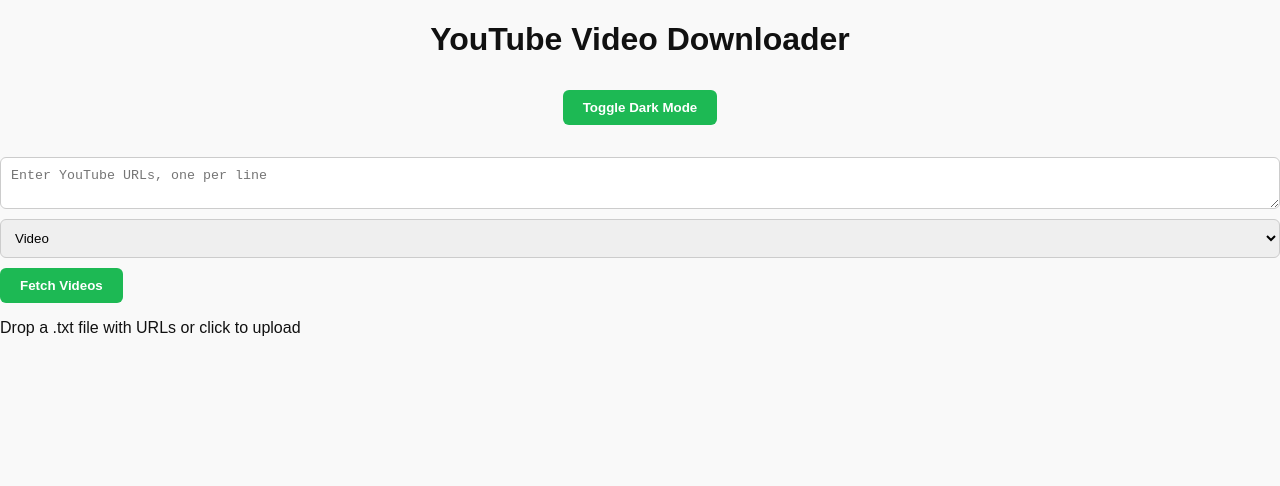
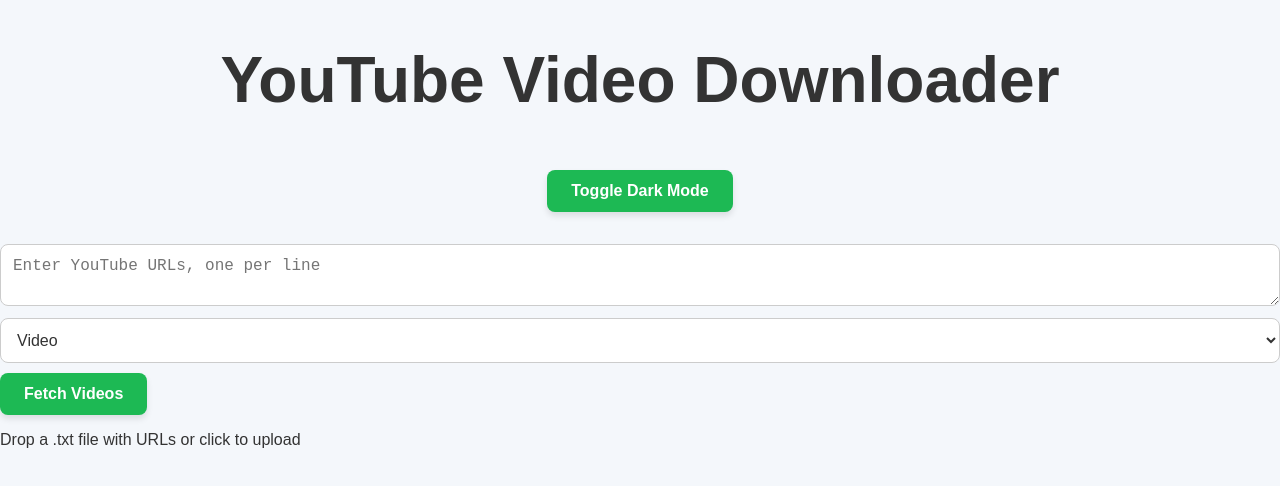
Before and after one commit to nafijninja/YOUTUBE_DOWNLOAD, a Next.js app: page / in a window 1280 px wide. Shown: the top 486 px of the page. Built offline with nearby package versions, Linux system fonts and the light colour scheme.

Commit message:
Update globals.css

```diff
--- a/styles/globals.css
+++ b/styles/globals.css
@@ -1,15 +1,15 @@
 /* Base styles */
 body {
-  font-family: Arial, sans-serif;
+  font-family: 'Arial', sans-serif;
   margin: 0;
   padding: 0;
-  background-color: #f9f9f9;
-  color: #111;
-  transition: background-color 0.3s, color 0.3s;
+  background-color: #f4f7fb;
+  color: #333;
+  transition: background-color 0.3s ease, color 0.3s ease;
 }
 
 .container {
-  max-width: 800px;
+  max-width: 900px;
   margin: 0 auto;
   padding: 20px;
 }
@@ -17,32 +17,47 @@
 header {
   text-align: center;
   margin-bottom: 2rem;
+  font-size: 2rem;
+  font-weight: bold;
+  color: #333;
 }
 
+/* Form styles */
 form {
   display: flex;
   flex-direction: column;
-  gap: 10px;
+  gap: 12px;
 }
 
 input, select, textarea {
-  padding: 10px;
+  padding: 12px;
   width: 100%;
   box-sizing: border-box;
   border: 1px solid #ccc;
-  border-radius: 6px;
+  border-radius: 8px;
+  background-color: #fff;
+  font-size: 1rem;
+  color: #333;
+  transition: border-color 0.3s;
+}
+
+input:focus, select:focus, textarea:focus {
+  border-color: #1db954;
+  outline: none;
 }
 
 button {
-  padding: 10px 20px;
+  padding: 12px 24px;
   margin-top: 10px;
   cursor: pointer;
   background-color: #1db954;
   color: white;
   border: none;
-  border-radius: 6px;
+  border-radius: 8px;
   font-weight: bold;
-  transition: background-color 0.2s;
+  font-size: 1rem;
+  transition: background-color 0.2s ease;
+  box-shadow: 0 4px 6px rgba(0, 0, 0, 0.1);
 }
 
 button:hover {
@@ -52,7 +67,7 @@
 /* Dark mode */
 .dark {
   background-color: #121212;
-  color: #ffffff;
+  color: #f1f1f1;
 }
 
 .dark input,
@@ -63,19 +78,34 @@
   border: 1px solid #444;
 }
 
+.dark button {
+  background-color: #159442;
+}
+
 .dark .drag-drop-box {
   border-color: #444;
-  color: #aaa;
+  color: #ccc;
 }
 
 /* Drag & Drop */
 .drag-drop-box {
   border: 2px dashed #ccc;
-  padding: 2rem;
+  padding: 3rem;
   text-align: center;
   border-radius: 10px;
-  margin-top: 20px;
+  margin-top: 30px;
   color: #555;
+  font-size: 1rem;
+  transition: border-color 0.3s ease;
+}
+
+.drag-drop-box:hover {
+  border-color: #1db954;
+}
+
+.drag-drop-box p {
+  margin: 0;
+  font-size: 1.1rem;
 }
 
 /* Video preview */
@@ -83,28 +113,46 @@
   display: flex;
   align-items: center;
   gap: 1rem;
-  margin-top: 1rem;
+  margin-top: 2rem;
+  border: 1px solid #eee;
+  padding: 12px;
+  border-radius: 10px;
+  background-color: #fff;
+  box-shadow: 0 2px 8px rgba(0, 0, 0, 0.1);
 }
 
 .video-preview img {
-  width: 120px;
-  height: 90px;
+  width: 140px;
+  height: 105px;
   object-fit: cover;
-  border-radius: 6px;
+  border-radius: 8px;
 }
 
 .video-info {
   flex-grow: 1;
 }
 
-/* File size display */
-.video-info .file-size {
-  margin: 0.4rem 0;
-  font-size: 0.9rem;
-  color: #555;
+.video-info h3 {
+  font-size: 1.25rem;
+  font-weight: bold;
+  color: #333;
 }
 
-/* Dark mode support for file size */
+.video-info .file-size {
+  margin: 0.5rem 0;
+  font-size: 1rem;
+  color: #777;
+}
+
+.video-info .file-size span {
+  font-weight: bold;
+}
+
+/* Dark mode support for video info */
+.dark .video-info h3 {
+  color: #f1f1f1;
+}
+
 .dark .video-info .file-size {
   color: #ccc;
 }
@@ -112,10 +160,10 @@
 /* Progress bar */
 .progress-bar {
   background-color: #eee;
-  border-radius: 4px;
+  border-radius: 5px;
+  margin-top: 15px;
+  height: 12px;
   overflow: hidden;
-  margin-top: 10px;
-  height: 10px;
 }
 
 .progress-fill {
@@ -129,7 +177,39 @@
 .error-message {
   background-color: #ffe5e5;
   color: #b10000;
-  padding: 10px;
-  border-radius: 5px;
-  margin-top: 10px;
+  padding: 15px;
+  border-radius: 8px;
+  margin-top: 20px;
+  font-size: 1rem;
+  text-align: center;
+  box-shadow: 0 2px 8px rgba(0, 0, 0, 0.1);
 }
+
+/* Responsive */
+@media (max-width: 768px) {
+  .container {
+    padding: 10px;
+  }
+
+  form {
+    gap: 8px;
+  }
+
+  input, select, textarea {
+    font-size: 0.95rem;
+  }
+
+  button {
+    font-size: 0.9rem;
+    padding: 10px 20px;
+  }
+
+  .video-preview {
+    flex-direction: column;
+    align-items: flex-start;
+  }
+
+  .drag-drop-box {
+    padding: 2.5rem;
+  }
+}
```
